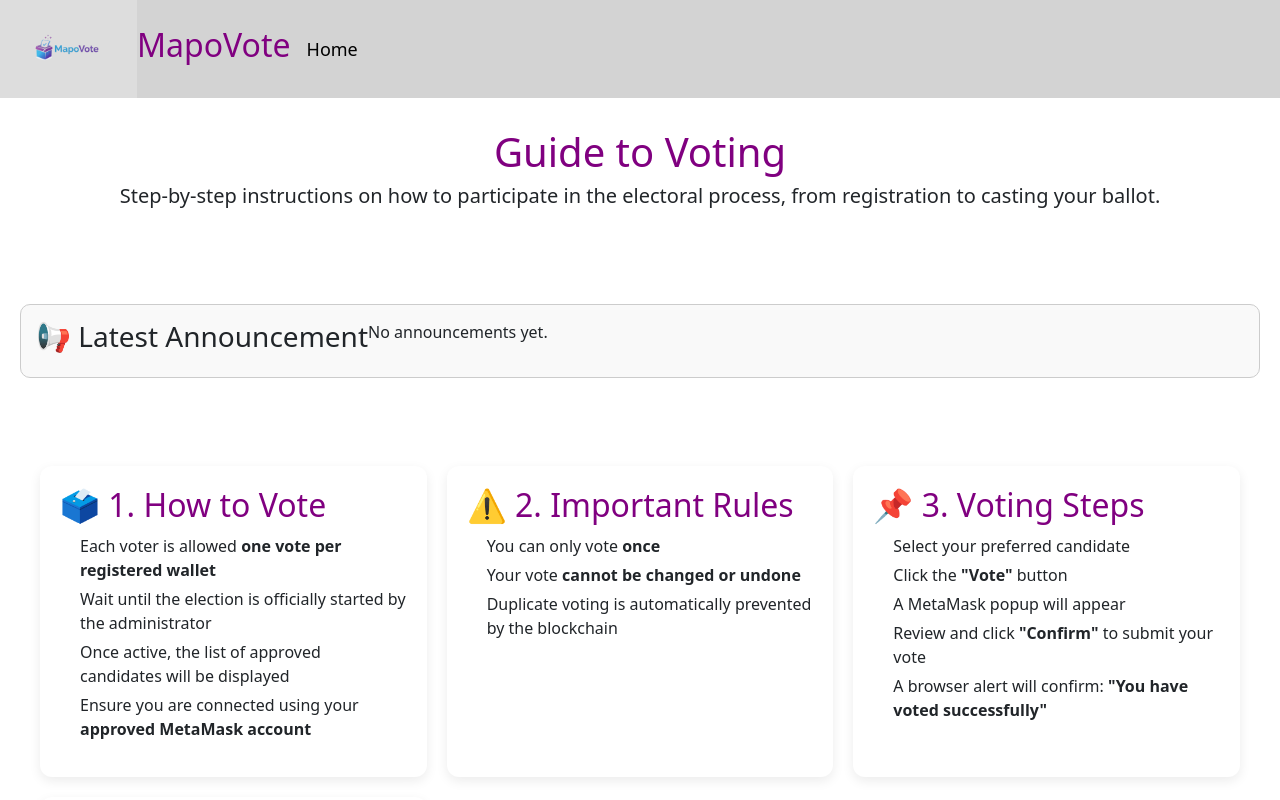
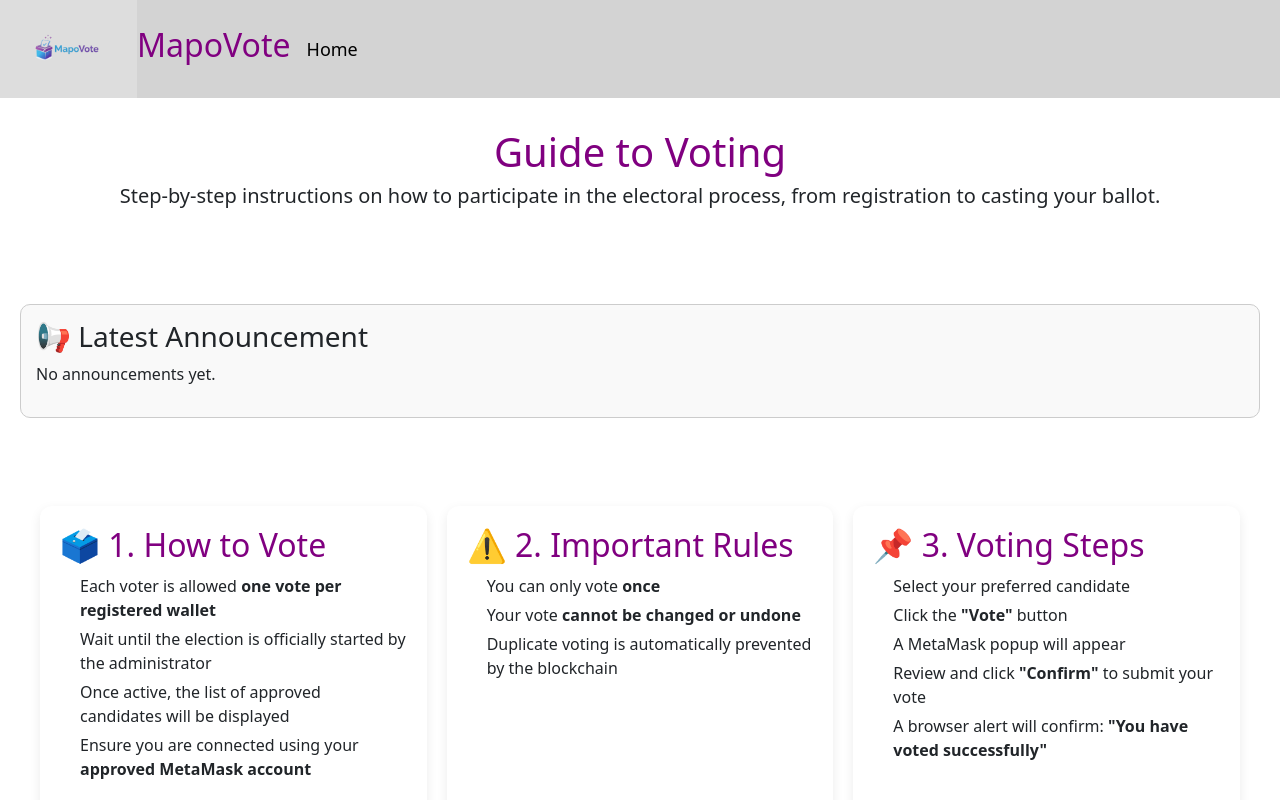
Before and after one commit to danstevemukulupi/BLOCKCHAIN-BASED-SECURED-ELECTRONIC-VOTING-DAPP, a React (Create React App) app in the folder dappvoting/: page /vote-info in a window 1280 px wide. Shown: the top 800 px of the page. Built offline with nearby package versions, Linux system fonts and the light colour scheme; no server answers.

Commit message:
fixing layout

```diff
--- a/dappvoting/src/pages/VoterLogin.css
+++ b/dappvoting/src/pages/VoterLogin.css
@@ -1,3 +1,15 @@
+
+.App {
+  display: flex;
+  flex-direction: column;
+  min-height: 100vh;
+}
+
+html, body, #root {
+  height: 100%;
+  margin: 0;
+}
+
 
 .topnav {
   background-color: lightgray;
@@ -162,10 +174,7 @@ textarea {
   margin-bottom: 10px;
 }
 
-.announcement-display {
-    flex: 1;
-    display: flex;
-}
+
 
 
 
@@ -183,7 +192,6 @@ textarea {
     background-color: lightgray;
     color: black;
     padding: 40px 20px;
-    margin-bottom: auto;
     margin-top: auto;
 
 
```
